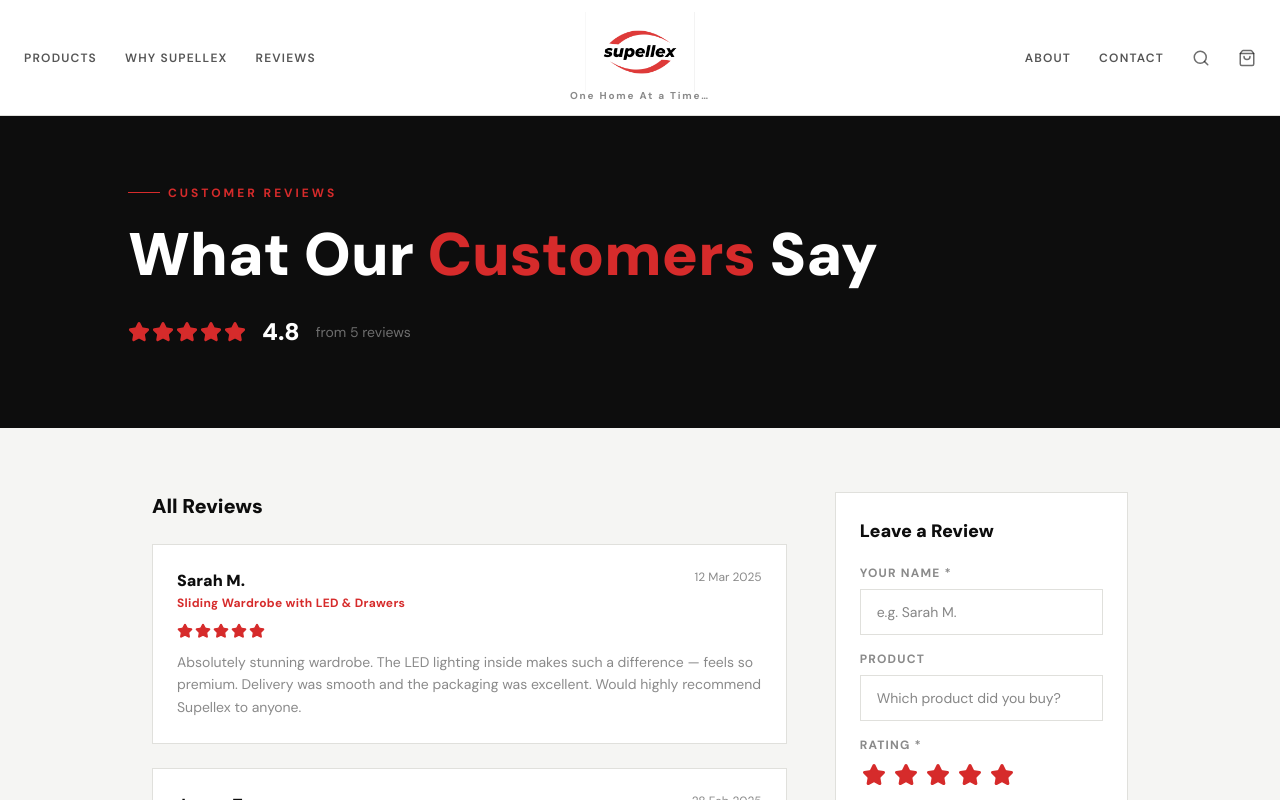
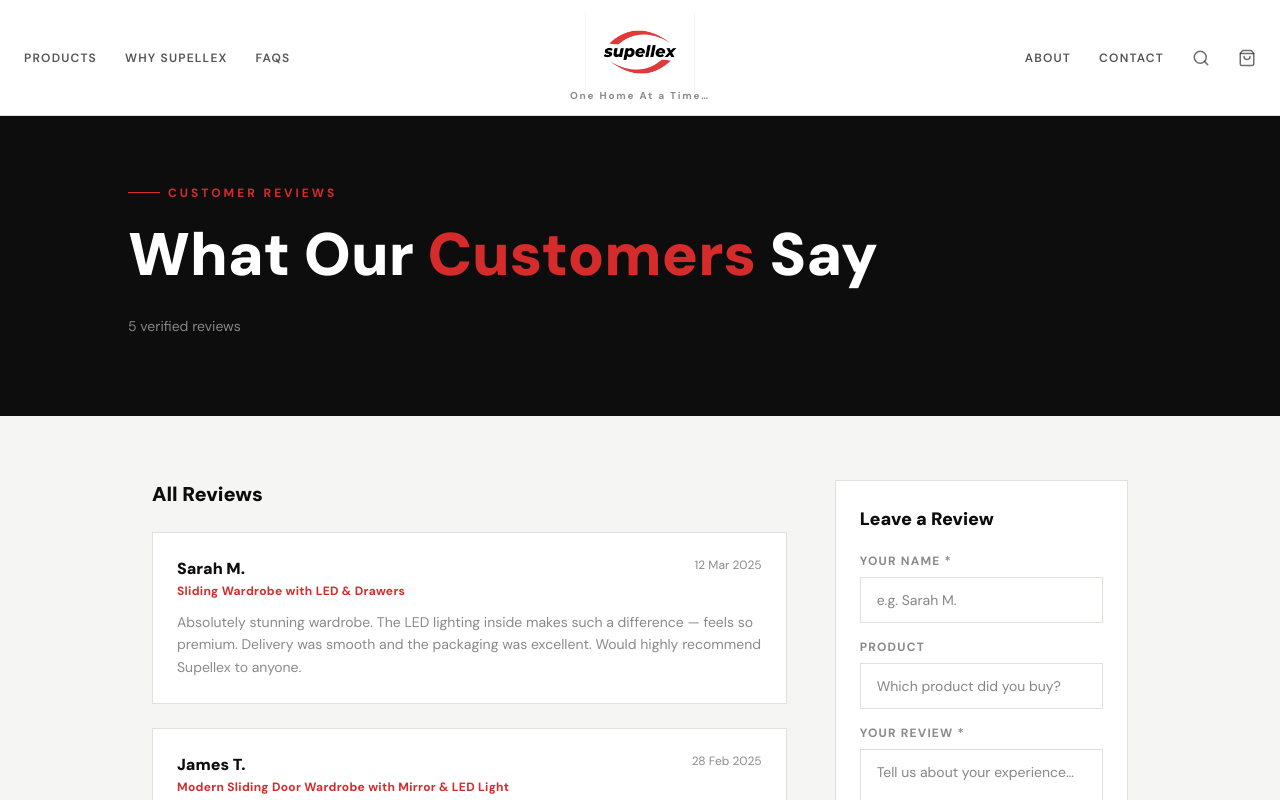
Before and after one commit to cermartin/supellex, a React (Vite) app: page /reviews in a window 1280 px wide. Shown: the top 800 px of the page. Built offline with nearby package versions, Linux system fonts and the light colour scheme.

Commit message:
improve: remove star ratings from reviews page, swap Reviews for FAQs in nav

```diff
--- a/components/ReviewsPage.tsx
+++ b/components/ReviewsPage.tsx
@@ -1,11 +1,9 @@
 import { useState } from 'react';
-import { Star } from 'lucide-react';
 
 interface Review {
   id: number;
   name: string;
   product: string;
-  rating: number;
   date: string;
   body: string;
 }
@@ -15,7 +13,6 @@
     id: 1,
     name: 'Sarah M.',
     product: 'Sliding Wardrobe with LED & Drawers',
-    rating: 5,
     date: '12 Mar 2025',
     body: 'Absolutely stunning wardrobe. The LED lighting inside makes such a difference — feels so premium. Delivery was smooth and the packaging was excellent. Would highly recommend Supellex to anyone.',
   },
@@ -23,7 +20,6 @@
     id: 2,
     name: 'James T.',
     product: 'Modern Sliding Door Wardrobe with Mirror & LED Light',
-    rating: 5,
     date: '28 Feb 2025',
     body: 'Best Seller for a reason. The mirror doors make the room look twice the size. Very solid build quality, no wobbling or cheap feeling at all. Great value for the price.',
   },
@@ -31,7 +27,6 @@
     id: 3,
     name: 'Priya K.',
     product: 'Vanity Dressing Table with LED Lighted Mirror',
-    rating: 5,
     date: '14 Jan 2025',
     body: 'Exactly what I was looking for. The Hollywood mirror lighting is perfect for makeup. Drawers are smooth and spacious. Really happy with the purchase — delivery was faster than expected too.',
   },
@@ -39,7 +34,6 @@
     id: 4,
     name: 'Daniel R.',
     product: 'Bunk Bed for Kids',
-    rating: 4,
     date: '5 Dec 2024',
     body: 'Really well made bunk bed. The kids love it. Safety rails are solid and the ladder is secure. Assembly took about 2 hours but instructions were clear. Would buy again.',
   },
@@ -47,32 +41,15 @@
     id: 5,
     name: 'Emma L.',
     product: 'Sliding Wardrobe with Mirror Doors',
-    rating: 5,
     date: '19 Nov 2024',
     body: 'Completely transformed my bedroom. The finish is immaculate and the sliding mechanism is buttery smooth. Customer service was really helpful when I had a query. Five stars without hesitation.',
   },
 ];
 
-function Stars({ count, size = 16 }: { count: number; size?: number }) {
-  return (
-    <div className="flex items-center gap-0.5">
-      {[1, 2, 3, 4, 5].map((n) => (
-        <Star
-          key={n}
-          size={size}
-          className={n <= count ? 'text-brand-red fill-brand-red' : 'text-brand-light fill-brand-light'}
-        />
-      ))}
-    </div>
-  );
-}
-
 export default function ReviewsPage() {
   const [reviews, setReviews] = useState<Review[]>(INITIAL_REVIEWS);
-  const [form, setForm] = useState({ name: '', product: '', rating: 5, body: '' });
+  const [form, setForm] = useState({ name: '', product: '', body: '' });
   const [submitted, setSubmitted] = useState(false);
-
-  const avg = (reviews.reduce((s, r) => s + r.rating, 0) / reviews.length).toFixed(1);
 
   const handleSubmit = (e: React.FormEvent) => {
     e.preventDefault();
@@ -81,12 +58,11 @@
       id: Date.now(),
       name: form.name.trim(),
       product: form.product.trim() || 'Supellex Product',
-      rating: form.rating,
       date: new Date().toLocaleDateString('en-GB', { day: 'numeric', month: 'short', year: 'numeric' }),
       body: form.body.trim(),
     };
     setReviews([newReview, ...reviews]);
-    setForm({ name: '', product: '', rating: 5, body: '' });
+    setForm({ name: '', product: '', body: '' });
     setSubmitted(true);
     setTimeout(() => setSubmitted(false), 4000);
   };
@@ -104,11 +80,7 @@
           <h1 className="text-5xl md:text-6xl font-black text-white leading-tight mb-6">
             What Our <span className="text-brand-red">Customers</span> Say
           </h1>
-          <div className="flex items-center gap-4">
-            <Stars count={5} size={22} />
-            <span className="text-white text-2xl font-black">{avg}</span>
-            <span className="text-white/40 text-sm">from {reviews.length} reviews</span>
-          </div>
+          <p className="text-white/50 text-sm">{reviews.length} verified reviews</p>
         </div>
       </div>
 
@@ -127,8 +99,7 @@
                   </div>
                   <span className="text-brand-grey text-xs flex-shrink-0">{r.date}</span>
                 </div>
-                <Stars count={r.rating} />
-                <p className="text-brand-grey text-sm leading-relaxed mt-3">{r.body}</p>
+                <p className="text-brand-grey text-sm leading-relaxed">{r.body}</p>
               </div>
             ))}
           </div>
@@ -167,24 +138,6 @@
                   />
                 </div>
                 <div>
-                  <label className="text-xs font-bold tracking-widest uppercase text-brand-grey block mb-2">Rating *</label>
-                  <div className="flex items-center gap-1">
-                    {[1, 2, 3, 4, 5].map(n => (
-                      <button
-                        key={n}
-                        type="button"
-                        onClick={() => setForm(f => ({ ...f, rating: n }))}
-                        className="p-0.5"
-                      >
-                        <Star
-                          size={24}
-                          className={n <= form.rating ? 'text-brand-red fill-brand-red' : 'text-brand-light'}
-                        />
-                      </button>
-                    ))}
-                  </div>
-                </div>
-                <div>
                   <label className="text-xs font-bold tracking-widest uppercase text-brand-grey block mb-2">Your Review *</label>
                   <textarea
                     value={form.body}
--- a/constants.ts
+++ b/constants.ts
@@ -6,7 +6,7 @@
 export const NAV_LINKS: NavLink[] = [
   { label: 'Products', href: 'products' },
   { label: 'Why Supellex', href: 'why' },
-  { label: 'Reviews', href: 'reviews' },
+  { label: 'FAQs', href: 'faq' },
   { label: 'About', href: 'about' },
   { label: 'Contact', href: 'contact' },
 ];
```
